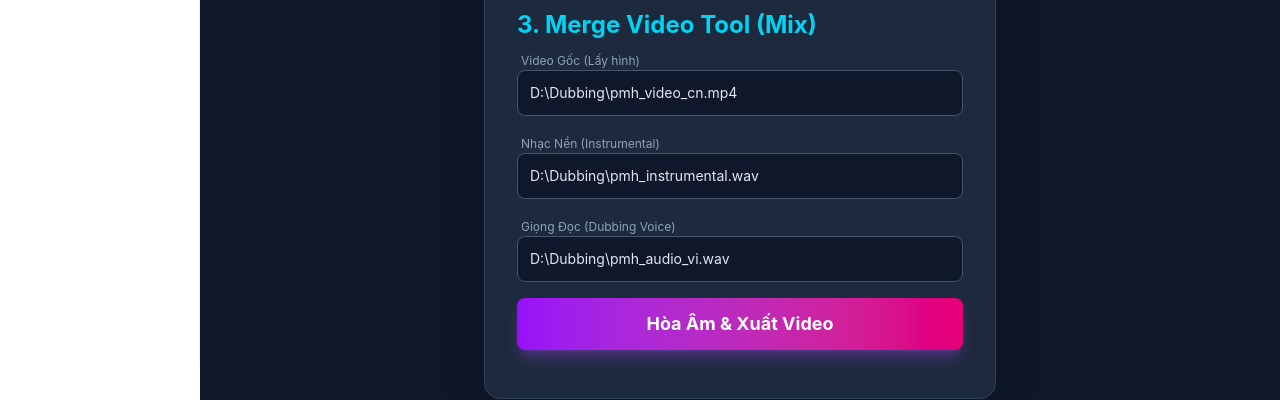
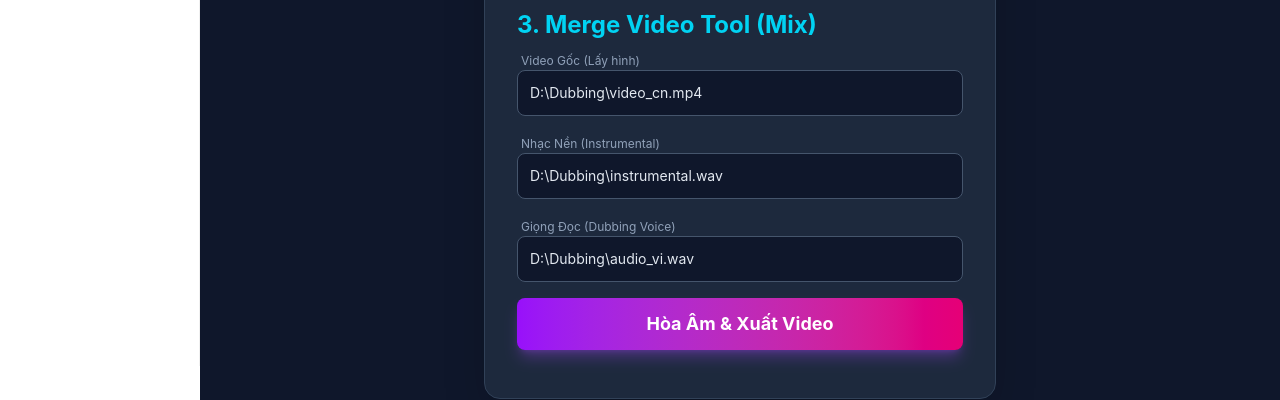
Before and after one commit to tinhtan2505/mp3-to-audio-fe, a Next.js app: page /dubbing in a window 1280 px wide. Shown: the part 498-898 px from the top of the page. Built offline with nearby package versions, Linux system fonts and the light colour scheme; no server answers; sample sign-in values are in the browser's storage.

Commit message:
Update DubbingPage.tsx

```diff
--- a/src/app/modules/dubbing/DubbingPage.tsx
+++ b/src/app/modules/dubbing/DubbingPage.tsx
@@ -10,15 +10,11 @@ const DubbingPage: React.FC = () => {
   const [makeAudioPath, setMakeAudioPath] = useState('D:\\Dubbing\\pmh_vi.srt');
 
   // --- STATE CHO MERGE VIDEO TOOL (MỚI) ---
-  const [mixVideoPath, setMixVideoPath] = useState(
-    'D:\\Dubbing\\pmh_video_cn.mp4'
-  ); // Video gốc (hình)
+  const [mixVideoPath, setMixVideoPath] = useState('D:\\Dubbing\\video_cn.mp4'); // Video gốc (hình)
   const [mixInstrumentalPath, setMixInstrumentalPath] = useState(
-    'D:\\Dubbing\\pmh_instrumental.wav'
+    'D:\\Dubbing\\instrumental.wav'
   ); // Nhạc nền
-  const [mixVoicePath, setMixVoicePath] = useState(
-    'D:\\Dubbing\\pmh_audio_vi.wav'
-  ); // Giọng đọc AI
+  const [mixVoicePath, setMixVoicePath] = useState('D:\\Dubbing\\audio_vi.wav'); // Giọng đọc AI
   const [status, setStatus] = useState<
     'idle' | 'loading' | 'success' | 'error'
   >('idle');
```
